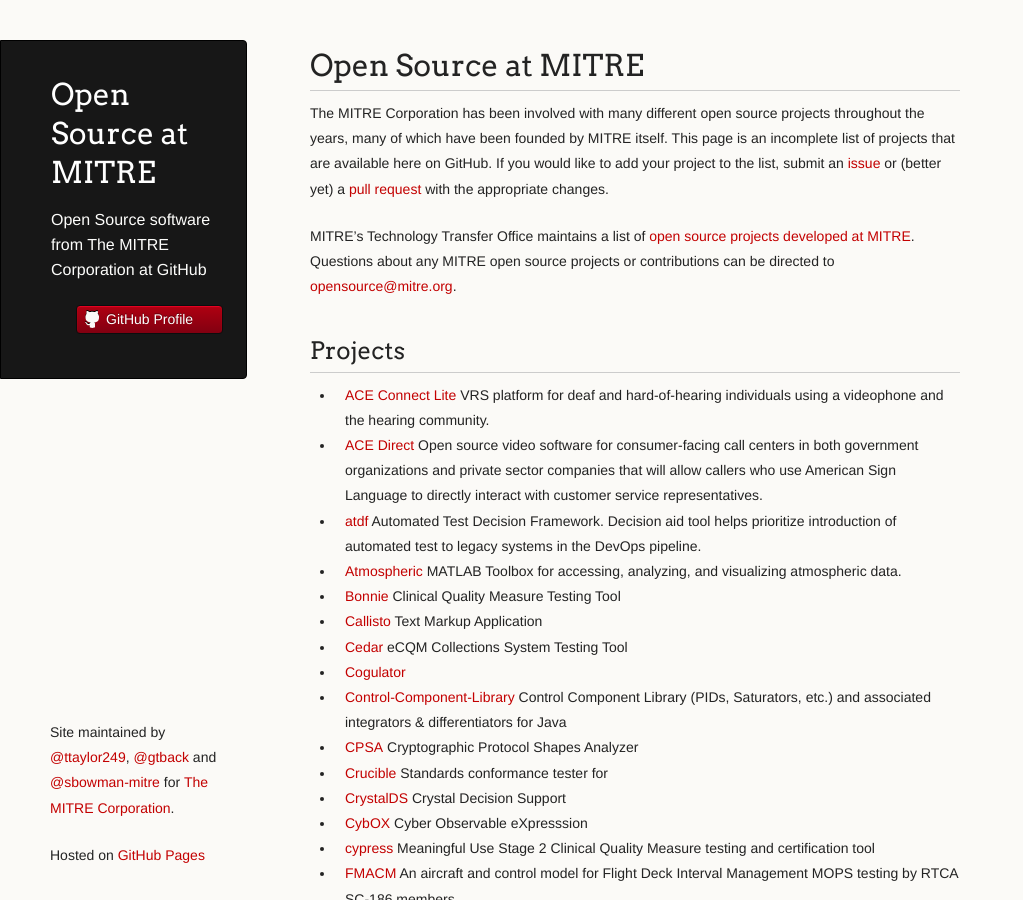
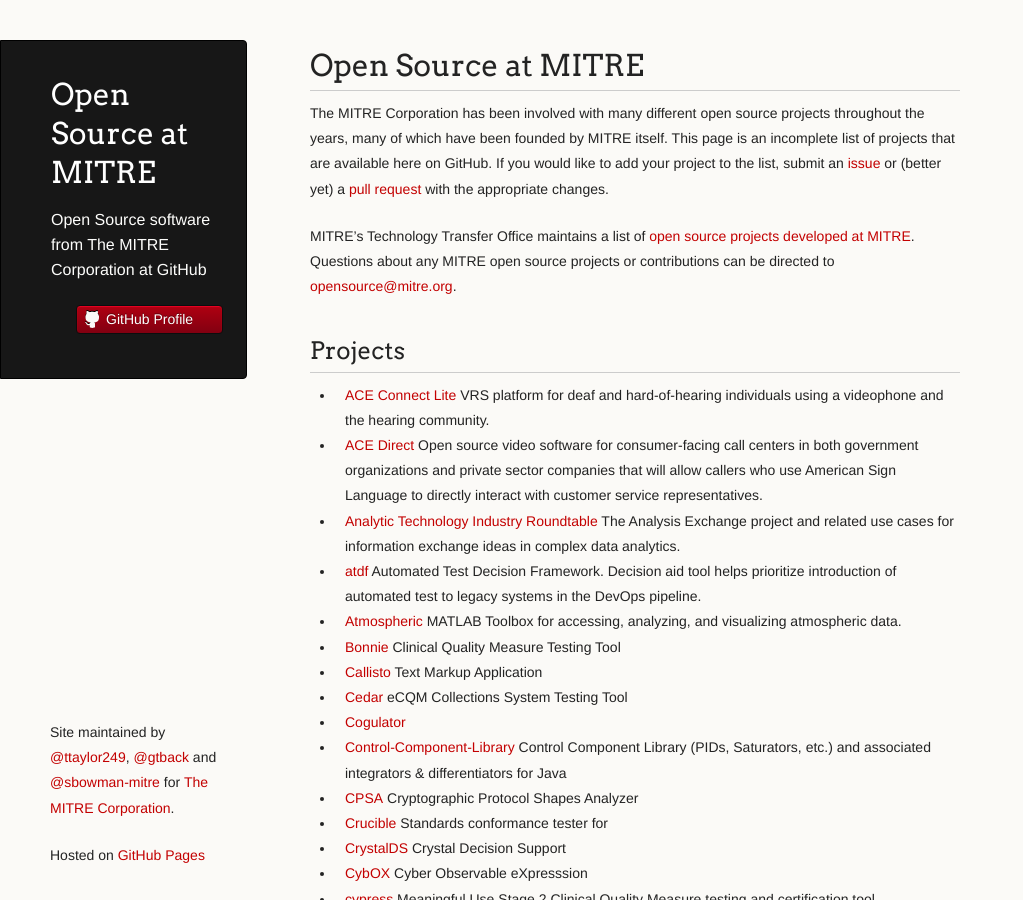
Before and after one commit to mitre/mitre.github.io, a Jekyll site: the page built from index.md, in a window 1280 px wide and 900 px high. Shown: the whole window, without its empty margins (0-1023 px from the left). Built offline with Jekyll 4.4.1, drawn with Linux system fonts in a browser that asks for light colours.

Commit message:
Add Analytic Roundtable Analysis Exchange.

```diff
--- a/index.md
+++ b/index.md
@@ -23,6 +23,7 @@
 
 * [ACE Connect Lite](https://github.com/mitrefccace/aceconnectlite-public) VRS platform for deaf and hard-of-hearing individuals using a videophone and the hearing community.
 * [ACE Direct](https://github.com/mitrefccace/acedirect-public) Open source video software for consumer-facing call centers in both government organizations and private sector companies that will allow callers who use American Sign Language to directly interact with customer service representatives.
+* [Analytic Technology Industry Roundtable](https://analytic-roundtable.github.io/) The Analysis Exchange project and related use cases for information exchange ideas in complex data analytics.
 * [atdf](https://github.com/mitre/atdf) Automated Test Decision Framework. Decision aid tool helps prioritize introduction of automated test to legacy systems in the DevOps pipeline.
 * [Atmospheric](https://github.com/atmospheric/atmospheric) MATLAB Toolbox for accessing, analyzing, and visualizing atmospheric data.
 * [Bonnie](https://github.com/projecttacoma/bonnie) Clinical Quality Measure Testing Tool
```
